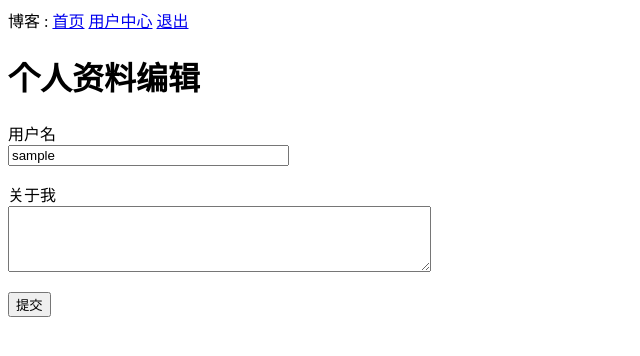
After one commit to futheads/blog, a Flask app: page /edit_profile in a window 1280 px wide. The commit adds this page. Shown: the top 356 px of the page, without its empty margins (0-640 px from the left). Run offline with Flask 2, Linux system fonts and the light colour scheme; the visitor is signed in with stand-in values (Sample User, id 1); data comes from the database, SQL or seed files in the repository.

Commit message:
【A】个人资料编辑功能

```diff
--- a/app/forms.py
+++ b/app/forms.py
@@ -1,6 +1,6 @@
 from flask_wtf import FlaskForm
-from wtforms import StringField, PasswordField, BooleanField, SubmitField
-from wtforms.validators import DataRequired, ValidationError, Email,EqualTo
+from wtforms import StringField, PasswordField, BooleanField, SubmitField, TextAreaField
+from wtforms.validators import DataRequired, ValidationError, Email, EqualTo, Length
 from app.models import User
 
 class LoginForm(FlaskForm):
@@ -29,3 +29,8 @@ class RegistrationForm(FlaskForm):
         user = User.query.filter_by(email=email.data).first()
         if user is not None:
             raise ValidationError('邮箱重复了，请您重新换一个呗!')
+
+class EditProfileForm(FlaskForm):
+    username = StringField('用户名', validators=[DataRequired(message='请输入用户名!')])
+    about_me = TextAreaField('关于我', validators=[Length(min=0, max=140)])
+    submit = SubmitField('提交')
--- a/app/models.py
+++ b/app/models.py
@@ -12,7 +12,7 @@ class User(UserMixin, db.Model):
     email = db.Column(db.String(120), index=True, unique=True)
     password_hash = db.Column(db.String(128))
     about_me = db.Column(db.String(140))
-    last_seen = db.Column(db.DateTime, default=datetime.datetime.utcnow())
+    last_seen = db.Column(db.DateTime, default=datetime.utcnow())
 
     def set_password(self, password):
         self.password_hash = generate_password_hash(password)
--- a/app/routes.py
+++ b/app/routes.py
@@ -7,6 +7,7 @@ from werkzeug.urls import url_parse
 from app.forms import RegistrationForm
 from app import db
 from datetime import datetime
+from app.forms import EditProfileForm
 
 #导入表单处理方法
 from app.forms import LoginForm
@@ -86,3 +87,18 @@ def before_request():
     if current_user.is_authenticated:
         current_user.last_seen = datetime.utcnow()
         db.session.commit()
+
+@app.route('/edit_profile', methods=['GET', 'POST'])
+@login_required
+def edit_profile():
+    form = EditProfileForm()
+    if form.validate_on_submit():
+        current_user.username = form.username.data
+        current_user.about_me = form.about_me.data
+        db.session.commit()
+        flash('你的提交已变更.')
+        return redirect(url_for('edit_profile'))
+    elif request.method == 'GET':
+        form.username.data = current_user.username
+        form.about_me.data = current_user.about_me
+    return render_template('edit_profile.html', title='个人资料编辑', form=form)
--- /dev/null
+++ b/app/templates/edit_profile.html
@@ -0,0 +1,23 @@
+{% extends "base.html" %}
+
+{% block content %}
+    <h1>个人资料编辑</h1>
+    <form action="" method="post">
+        {{ form.hidden_tag() }}
+        <p>
+            {{ form.username.label }}<br>
+            {{ form.username(size=32) }}<br>
+            {% for error in form.username.errors %}
+            <span style="color: red;">[{{ error }}]</span>
+            {% endfor %}
+        </p>
+        <p>
+            {{ form.about_me.label }}<br>
+            {{ form.about_me(cols=50, rows=4) }}<br>
+            {% for error in form.about_me.errors %}
+            <span style="color: red;">[{{ error }}]</span>
+            {% endfor %}
+        </p>
+        <p>{{ form.submit() }}</p>
+    </form>
+{% endblock %}
--- a/app/templates/user.html
+++ b/app/templates/user.html
@@ -5,9 +5,12 @@
     <tr valign="top">
         <td><img src="{{ user.avatar(128) }}"></td>
         <td>
-                <h1>User: {{ user.username }}</h1>
+            <h1>用户名: {{ user.username }}</h1>
             {% if user.about_me %}<p>{{ user.about_me }}</p>{% endif %}
             {% if user.last_seen %}<p>最近登录: {{ user.last_seen }}</p>{% endif %}
+            {% if user == current_user %}
+            <p><a href="{{ url_for('edit_profile') }}">个人资料编辑</a></p>
+            {% endif %}
         </td>
     </tr>
 </table>
@@ -16,4 +19,5 @@
 {% for post in posts %}
     {% include '_post.html' %}
 {% endfor %}
+
 {% endblock %}
```
Lines whose indentation alone changed are shown as unchanged.
